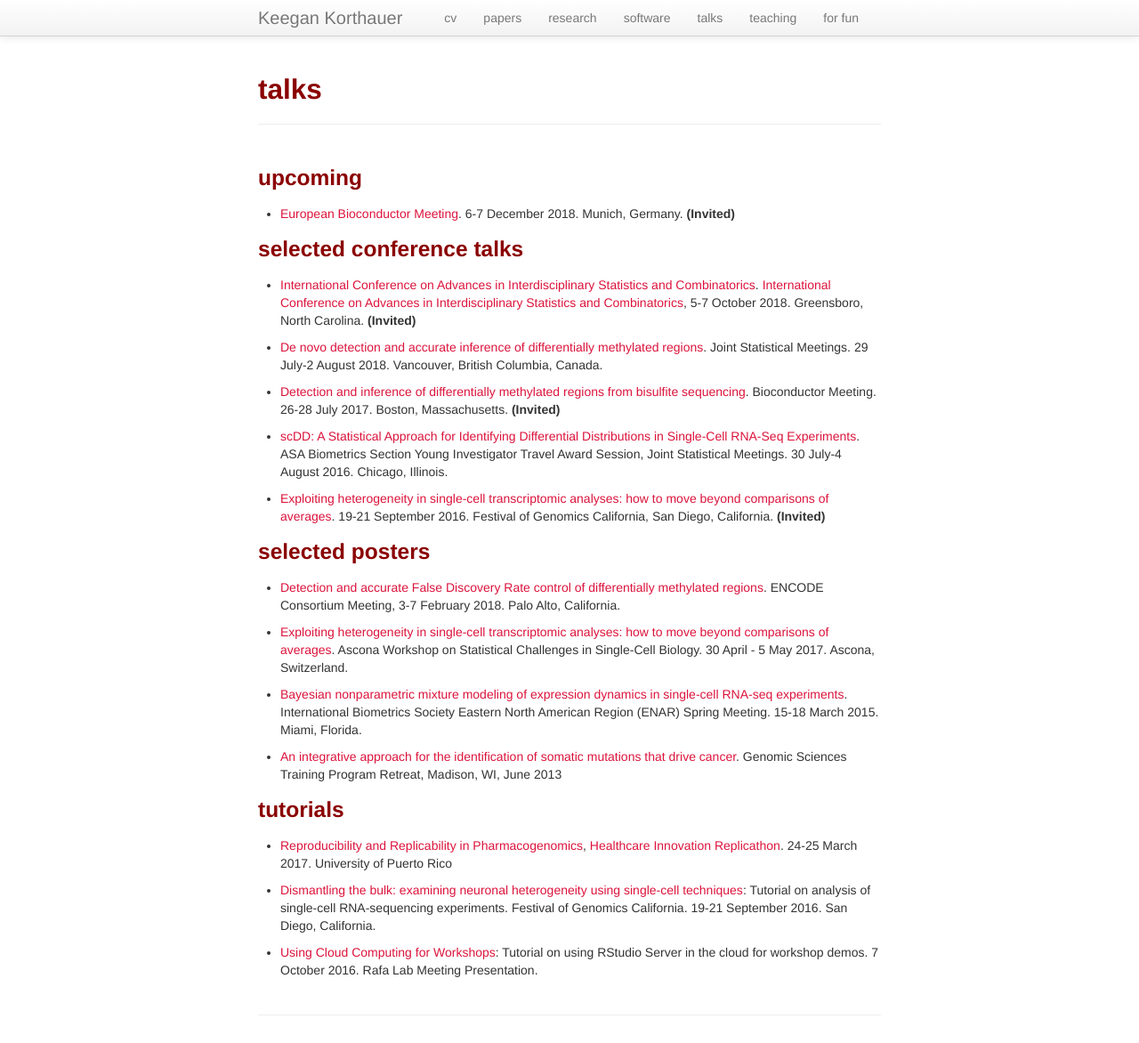
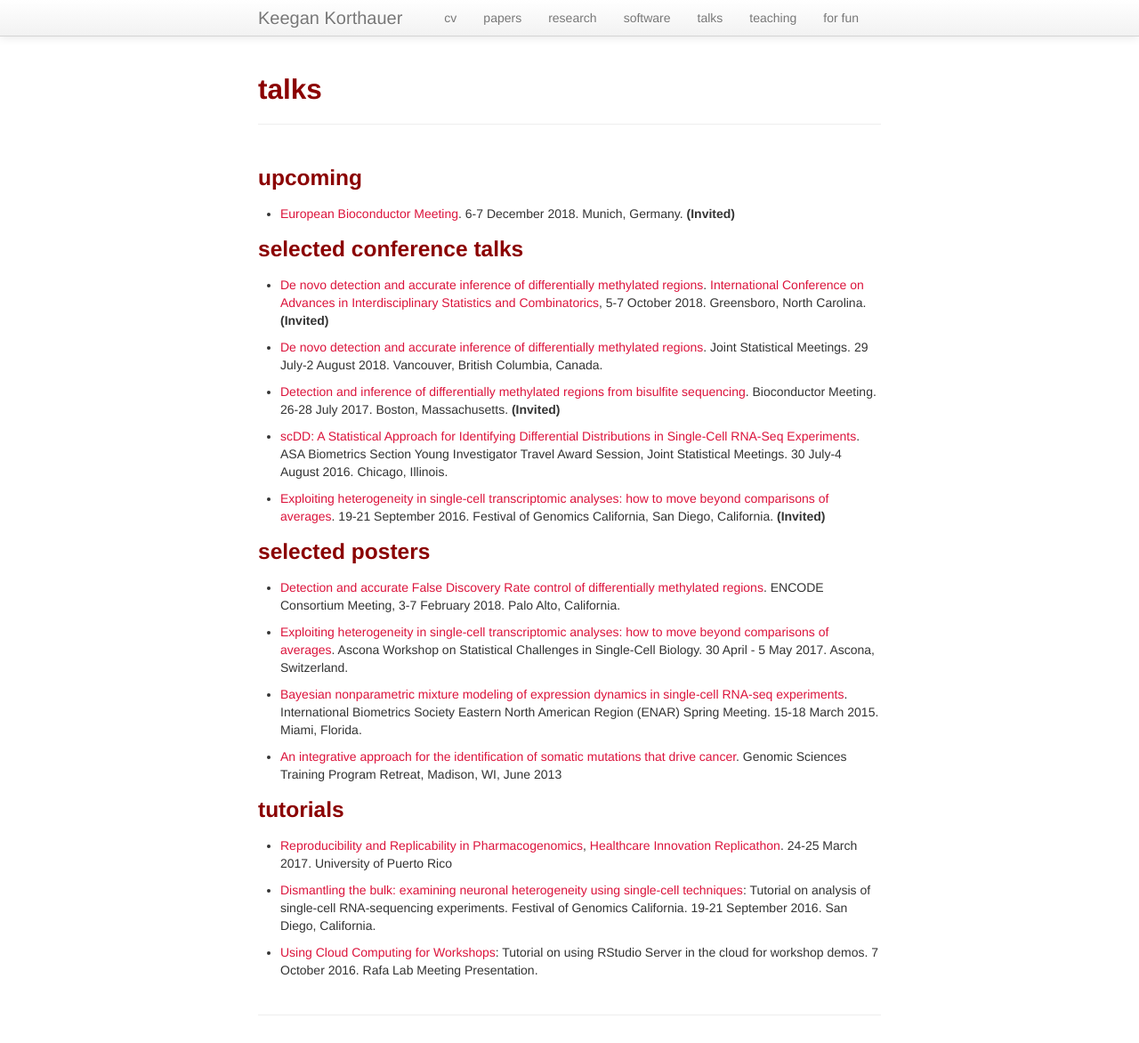
Before and after one commit to kdkorthauer/kdkorthauer.github.io, a Jekyll site: the page built from pages/talks.md, in a window 1280 px wide and 1172 px high. Shown: the whole window at 89% size. Built offline with Jekyll 4.4.1, drawn with Linux system fonts in a browser that asks for light colours.

Commit message:
Consistent formating on talk lists

```diff
--- a/pages/talks.md
+++ b/pages/talks.md
@@ -20,7 +20,7 @@ title: talks
 
 ### selected conference talks
 
-- [International Conference on Advances in Interdisciplinary Statistics and Combinatorics](../talks/korthauer_aisc_2018_static.pdf). [International Conference on Advances in Interdisciplinary Statistics and Combinatorics](https://www.uncg.edu/mat/aisc/2018/index.html), 5-7 October 2018. Greensboro, North Carolina. **(Invited)**
+- [De novo detection and accurate inference of differentially methylated regions](../talks/korthauer_aisc_2018_static.pdf). [International Conference on Advances in Interdisciplinary Statistics and Combinatorics](https://www.uncg.edu/mat/aisc/2018/index.html), 5-7 October 2018. Greensboro, North Carolina. **(Invited)**
 
 - [De novo detection and accurate inference of differentially methylated regions](../talks/korthauer_jsm_2018_static.pdf). Joint Statistical Meetings. 29 July-2 August 2018. Vancouver, British Columbia, Canada.
 
```
